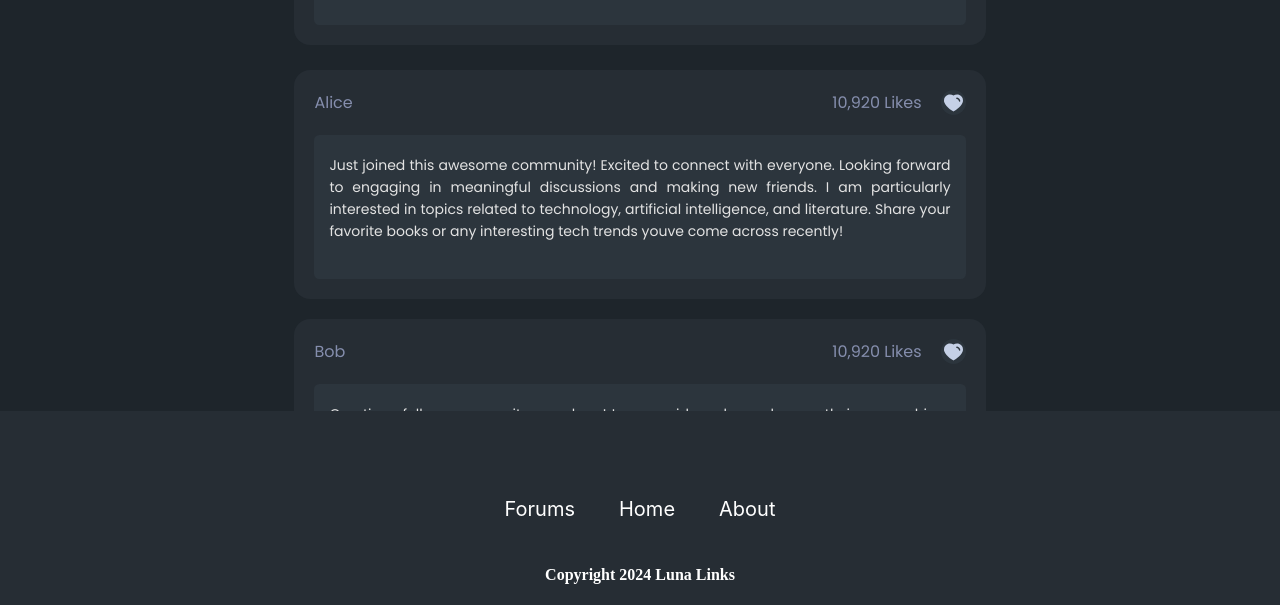
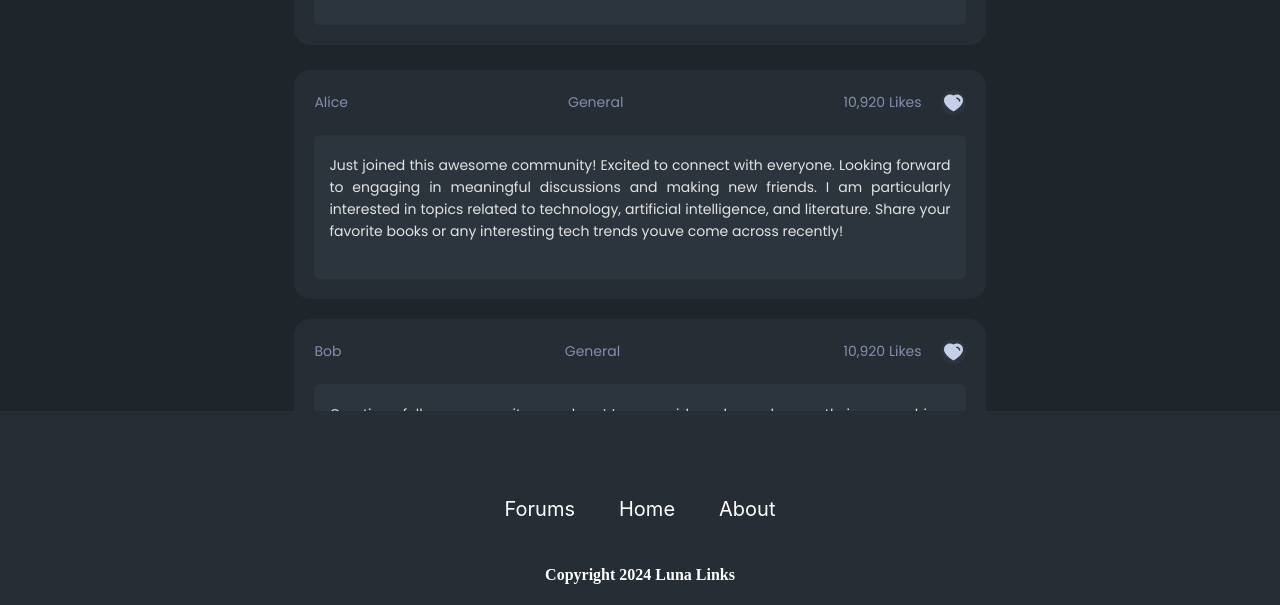
Before and after one commit to AdrianKnudsen/Luna-Link, a React (Vite) app: page / in a window 1280 px wide. Shown: the part 325-930 px from the top of the page. Built offline with nearby package versions, Linux system fonts and the light colour scheme.

Commit message:
Kan srive ny post gjennom CreatePost component

```diff
--- a/package.json
+++ b/package.json
@@ -12,7 +12,8 @@
   "dependencies": {
     "react": "^18.2.0",
     "react-dom": "^18.2.0",
-    "react-router-dom": "^6.20.1"
+    "react-router-dom": "^6.20.1",
+    "react-toastify": "^9.1.3"
   },
   "devDependencies": {
     "@types/react": "^18.2.37",
--- a/src/Components/Post/CreatePost.jsx
+++ b/src/Components/Post/CreatePost.jsx
@@ -1,3 +1,156 @@
+
+import styles from "./CreatePost.module.css"
+import importedPostsArray from '../PostArray/PostsArray';
+import { useState,useEffect } from "react"
+import { toast } from 'react-toastify';
+import 'react-toastify/dist/ReactToastify.css';
+import { ToastContainer } from 'react-toastify';
+
+
+export function CreatePost(){
+
+  const [postsArray, setPostsArray] = useState([]);
+  const [postData, setPostData] = useState({
+    userName: '',
+    category: '',
+    post: '',
+  });
+
+  const handleInputChange = (e) => {
+    const { name, value } = e.target;
+    setPostData((prevData) => ({
+      ...prevData,
+      [name]: value,
+    }));
+  };
+
+  const handleCreatePost = () => {
+    if (postData.userName && postData.category && postData.post) {
+      const newPost = { ...postData, key: Date.now().toString() };
+      setPostsArray((prevPosts) => [...prevPosts, newPost]);
+      setPostData({
+        key: '',
+        userName: '',
+        category: '',
+        post: '',
+      });
+      toast.success('Post created successfully!', {
+        position: 'top-right',
+        autoClose: 3000,
+        hideProgressBar: false,
+        closeOnClick: true,
+        pauseOnHover: true,
+        draggable: true,
+      });
+  } else {
+    toast.error("Please fill in all fields.", {
+      position: "top-right",
+      autoClose: 3000,
+      hideProgressBar: false,
+      closeOnClick: true,
+      pauseOnHover: true,
+      draggable: true,
+    });
+    }
+  };
+
+  useEffect(()=>{
+    console.log(postsArray),[postsArray]
+  })
+
+    return(
+        <>
+
+            <ToastContainer/>
+            <div className={styles.createPostContainer}>
+                <div className={styles.user}>
+
+                    <input
+                        type="text"
+                        value={postData.userName}
+                        placeholder="Your Name:"
+                        name="userName"
+                        className={styles.name}
+                        onChange={handleInputChange}
+                        />
+
+                    <button
+                        type="button"
+                        className={styles.button}
+                        onClick={handleCreatePost}>Create Post
+                    </button>
+
+                </div>
+
+                <select
+                    className={styles.postOptions}
+                    value={postData.category}
+                    name="category"
+                    id=""
+                    onChange={handleInputChange}>
+                        <option value="" disabled >Category: “General“, “Streaming”, “Games”</option>
+                        <option value="General">General</option>
+                        <option value="Streaming">Streaming</option>
+                        <option value="Games">Games</option>
+                </select>
+
+                <textarea
+                    className={styles.postTextarea}
+                    value={postData.post}
+                    name="post"
+                    id=""
+                    cols="30"
+                    rows="10"
+                    placeholder="Post:"
+                    onChange={handleInputChange}
+                    >
+                </textarea>
+            </div>
+
+            <div className={styles.postListContainer}>
+              <ul >
+                {[...importedPostsArray, ...postsArray].map((post) => (
+                  <li key={post.key} className={styles.postList}>
+                    <div className={styles.postContainerHeader}>
+                      <p>{post.userName}</p>
+                      <p>{post.category}</p>
+                    <div className={styles.headerLikes}>
+                        <p>10,920 Likes</p>
+                        <div className={styles.iconCircle}>
+                          <svg className={styles.icon} width="20" height="18" viewBox="0 0 20 18" fill="none" xmlns="http://www.w3.org/2000/svg">
+                              <g id="Heart">
+                                  <path id="Subtract" fillRule="evenodd" clipRule="evenodd" d="M4.28472 0.286348C0.582052 1.41945 -0.738149 5.24881 0.391497 8.59912C2.20862 13.9716 10.0014 18 10.0014 18C10.0014 18 17.8521 13.9096 19.6102 8.59912C20.7388 5.24881 19.4102 1.41945 15.7075 0.286348C13.762 -0.306707 11.5332 0.0733286 10.0014 1.19843C8.38219 0.0413257 6.23239 -0.310707 4.28472 0.286348ZM13.7574 3.27342C13.3561 3.17072 12.9476 3.41276 12.8448 3.81404C12.7421 4.21532 12.9842 4.62388 13.3855 4.72658C14.768 5.08042 15.5877 6.00903 15.6825 6.93366C15.7247 7.34572 16.093 7.64549 16.5051 7.60323C16.9171 7.56097 17.2169 7.19267 17.1747 6.78062C16.9982 5.06045 15.5644 3.73591 13.7574 3.27342Z" fill="#C5D0E6"/>
+                              </g>
+                          </svg>
+                        </div>
+                      </div>
+                    </div>
+
+                    <textarea
+                      className={styles.post}
+                      name=""
+                      id=""
+                      cols="30"
+                      rows="10"
+                      readOnly
+                      value={post.post}>
+                  </textarea>
+                  </li>
+                ))}
+              </ul>
+          </div>
+        </>
+    )
+}
+
+
+
+
+
+
+
+
+/*
 
 import styles from "./CreatePost.module.css"
 import importedPostsArray from '../PostArray/PostsArray';
@@ -89,3 +242,4 @@ export function CreatePost(){
         </>
     )
 }
+*/
--- a/src/Components/Post/CreatePost.module.css
+++ b/src/Components/Post/CreatePost.module.css
@@ -89,3 +89,64 @@
   font-weight: 400;
   line-height: 22px; /* 157.143% */
 }
+
+
+.postList {
+  display: flex;
+  flex-direction: column;
+  width: 54vw;
+  height: 229px;
+  min-width: 352px;
+  padding: 20px;
+  align-items: flex-start;
+  gap: 20px;
+  border-radius: 16px;
+  background: var(--Dark-3, #262d34);
+  color: #858ead;
+  margin-bottom: 20px;
+}
+
+.post {
+  text-align: justify;
+  flex-grow: 1;
+  width: 100%;
+  box-sizing: border-box;
+  padding: 19px 15px;
+  align-items: flex-start;
+  resize: none;
+  overflow: auto;
+  border-radius: 5.47px;
+  background: var(--Dark-4, #2c353d);
+  color: #e3e3e3;
+  font-family: Poppins;
+  font-size: 14px;
+  font-weight: 400;
+  line-height: 22px; /* 183.333% */
+  border: none;
+  height: 141px;
+}
+
+
+.postContainerHeader {
+  display: flex;
+  width: 100%;
+  justify-content: space-between;
+  align-items: center;
+}
+
+.headerLikes {
+  display: flex;
+  align-items: center;
+  gap: 19px;
+}
+
+.iconCircle {
+  display: flex;
+  width: 25px;
+  height: 25px;
+  padding: 3px;
+  justify-content: center;
+  align-items: center;
+  border-radius: 15px;
+  background: var(--Dark-4, #2c353d);
+}
--- a/src/Components/Post/PostCard.jsx
+++ /dev/null
@@ -1,35 +0,0 @@
-import styles from "./PostCard.module.css"
-
-export function PostCard(props){
-    return(
-        <>
-            <div className={styles.postContainer}>
-                <div className={styles.postContainerHeader}>
-                    <p>{props.userName}</p>
-                    <div className={styles.headerLikes}>
-                        <p>10,920 Likes</p>
-                        <div className={styles.iconCircle}>
-                        <svg className={styles.icon} width="20" height="18" viewBox="0 0 20 18" fill="none" xmlns="http://www.w3.org/2000/svg">
-                            <g id="Heart">
-                                <path id="Subtract" fillRule="evenodd" clipRule="evenodd" d="M4.28472 0.286348C0.582052 1.41945 -0.738149 5.24881 0.391497 8.59912C2.20862 13.9716 10.0014 18 10.0014 18C10.0014 18 17.8521 13.9096 19.6102 8.59912C20.7388 5.24881 19.4102 1.41945 15.7075 0.286348C13.762 -0.306707 11.5332 0.0733286 10.0014 1.19843C8.38219 0.0413257 6.23239 -0.310707 4.28472 0.286348ZM13.7574 3.27342C13.3561 3.17072 12.9476 3.41276 12.8448 3.81404C12.7421 4.21532 12.9842 4.62388 13.3855 4.72658C14.768 5.08042 15.5877 6.00903 15.6825 6.93366C15.7247 7.34572 16.093 7.64549 16.5051 7.60323C16.9171 7.56097 17.2169 7.19267 17.1747 6.78062C16.9982 5.06045 15.5644 3.73591 13.7574 3.27342Z" fill="#C5D0E6"/>
-                            </g>
-                        </svg>
-                        </div>
-                    </div>
-                </div>
-
-                <textarea
-                    className={styles.post}
-                    name=""
-                    id=""
-                    cols="30"
-                    rows="10"
-                    readOnly
-                    value={props.post}>
-                </textarea>
-
-            </div>
-
-        </>
-    )
-}
--- a/src/Components/Post/PostCard.module.css
+++ /dev/null
@@ -1,58 +0,0 @@
-.postContainer {
-  display: flex;
-  flex-direction: column;
-  width: 54vw;
-  height: 229px;
-  min-width: 352px;
-  padding: 20px;
-  align-items: flex-start;
-  gap: 20px;
-  border-radius: 16px;
-  background: var(--Dark-3, #262d34);
-  color: #858ead;
-  margin-bottom: 20px;
-}
-
-.postContainerHeader {
-  display: flex;
-  width: 100%;
-  justify-content: space-between;
-  align-items: center;
-}
-
-.headerLikes {
-  display: flex;
-  align-items: center;
-  gap: 19px;
-}
-
-.iconCircle {
-  display: flex;
-  width: 25px;
-  height: 25px;
-  padding: 3px;
-  justify-content: center;
-  align-items: center;
-  border-radius: 15px;
-  background: var(--Dark-4, #2c353d);
-}
-
-.post {
-  text-align: justify;
-  flex-grow: 1;
-  width: 100%;
-  box-sizing: border-box;
-  padding: 19px 15px;
-  align-items: flex-start;
-  resize: none;
-  overflow: auto;
-  border-radius: 5.47px;
-  background: var(--Dark-4, #2c353d);
-  color: #e3e3e3;
-  font-family: Poppins;
-  font-size: 14px;
-  font-weight: 400;
-  line-height: 22px; /* 183.333% */
-  border: none;
-  height: 141px;
-}
--- a/src/Components/Post/Posts.jsx
+++ /dev/null
@@ -1,21 +0,0 @@
-
-import { PostCard } from "./PostCard"
-import importedPostsArray from "../PostArray/PostsArray"
-
-
-
-
-export function Posts(){
-    const postData = importedPostsArray.map( item => <PostCard
-    key = {item.key}
-    userName = {item.userName}
-    category = {item.category}
-    post = {item.post}
-    />)
-
-    return(
-        <div>
-            {postData}
-        </div>
-    )
-}
--- a/src/Pages/LandingPage.jsx
+++ b/src/Pages/LandingPage.jsx
@@ -1,13 +1,13 @@
 import { CreatePost } from "../Components/Post/CreatePost";
-import { Posts } from "../Components/Post/Posts";
+
 import styles from "../Pages/LandingPage.module.css";
+
 
 export function LandingPage() {
   return (
     <>
       <main className={styles.main}>
         <CreatePost />
-        <Posts />
       </main>
     </>
   );
```
Also changed, not shown: src/Components/Post/Posts.module.css (deleted), 1 other file (tests, documents, lock files or other folders).
